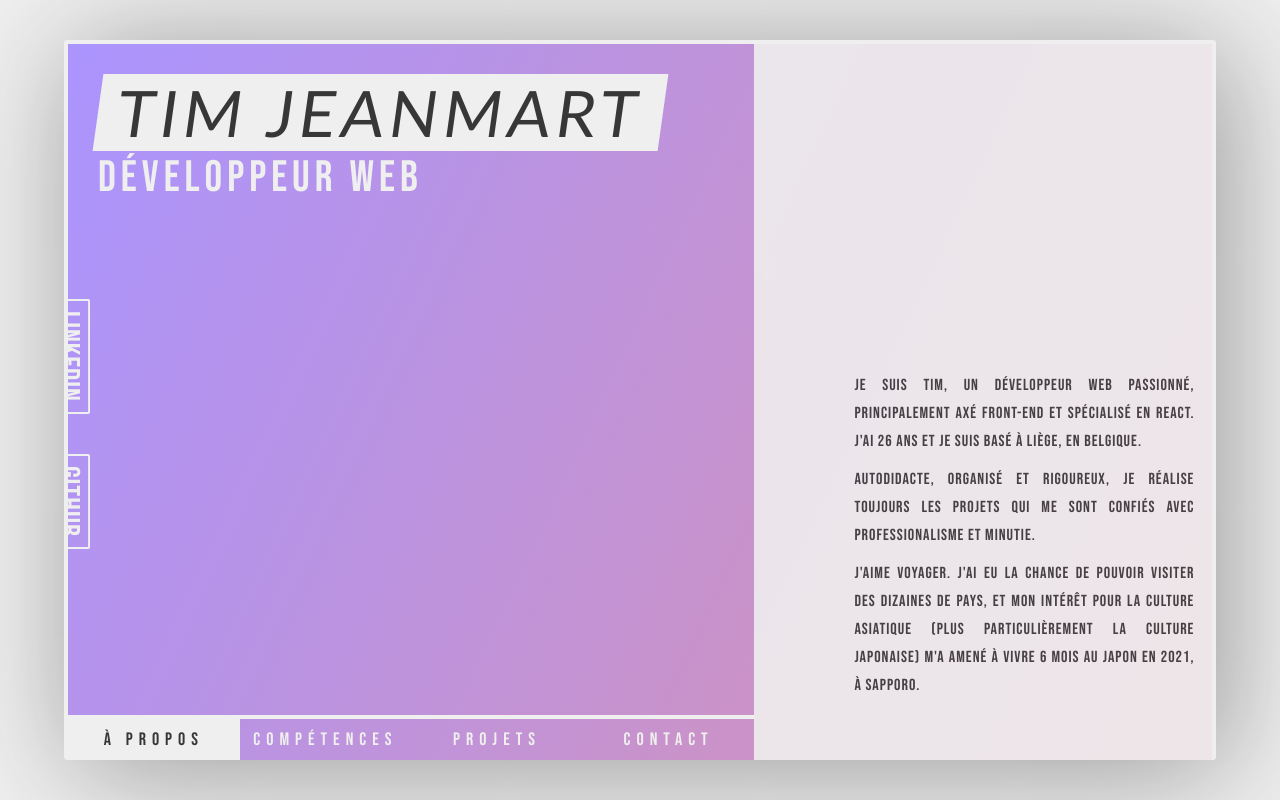
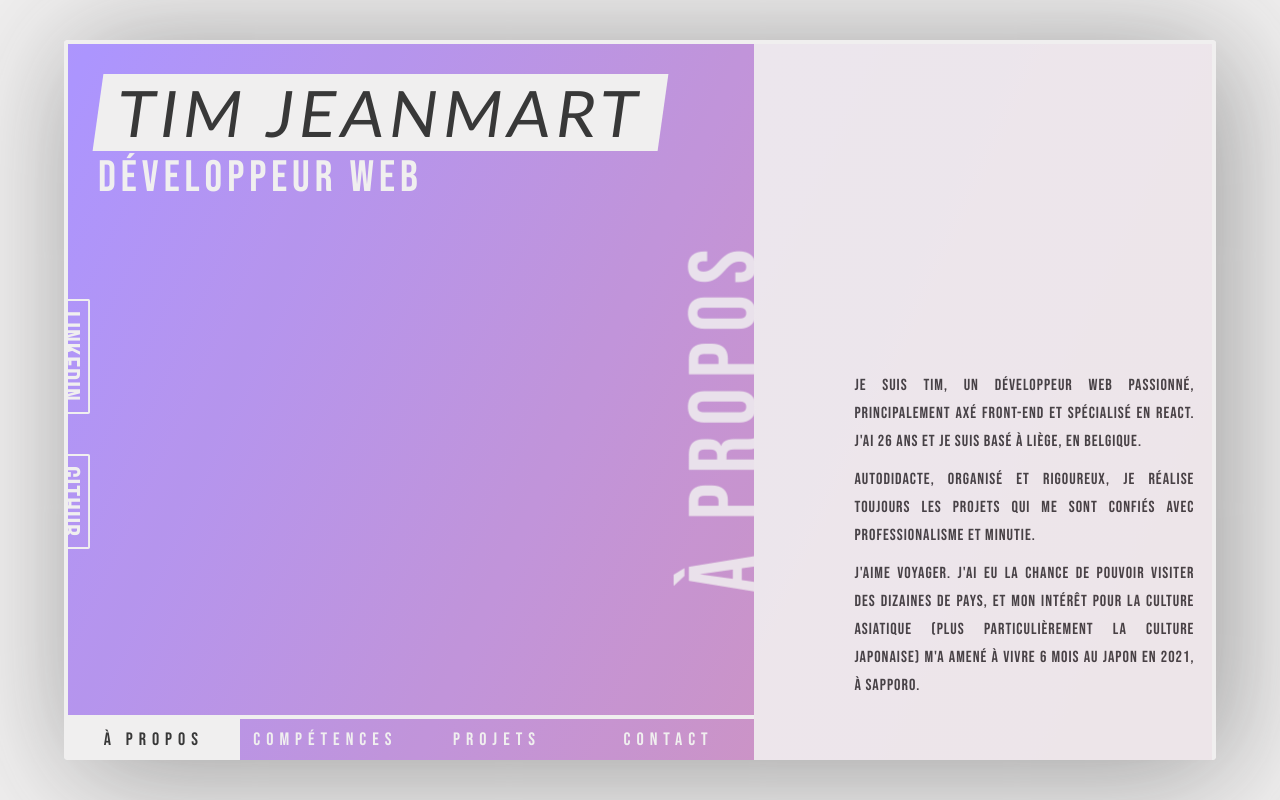
Before and after one commit to Tim-jn/portfolio-v2, a React (Create React App) app: page / in a window 1280 px wide. Built offline with nearby package versions, Linux system fonts and the light colour scheme.

Commit message:
add section titles

```diff
--- a/src/App.scss
+++ b/src/App.scss
@@ -76,3 +76,13 @@ button {
   justify-content: center;
   align-items: center;
 }
+
+.section-title {
+  font-size: calc($h1-desktop-size) + 30px;
+  letter-spacing: 10px;
+  color: $secondary-color;
+  opacity: 0.95;
+  position: absolute;
+  top: 50%;
+  transform: rotate(-90deg);
+}
--- a/src/Components/About/About.scss
+++ b/src/Components/About/About.scss
@@ -3,7 +3,7 @@
 .about-section {
   width: 100%;
   height: 100%;
-  max-width: 340px!important;
+  max-width: 340px !important;
 }
 
 .about-section p {
@@ -11,3 +11,7 @@
   color: $primary-color;
   text-align: justify;
 }
+
+.about-section .section-title {
+  left: -204px;
+}
--- a/src/Components/About/About.tsx
+++ b/src/Components/About/About.tsx
@@ -1,8 +1,13 @@
 import "./About.scss";
 
-export default function About() {
+type Props = {
+  title: string;
+};
+
+export default function About({ title }: Props) {
   return (
     <div className="about-section">
+      <div className="section-title">{title}</div>
       <div className="paragraphs">
         <p>
           Je suis Tim, un développeur web passionné, principalement axé
--- a/src/Components/Contact/Contact.scss
+++ b/src/Components/Contact/Contact.scss
@@ -1 +1,5 @@
 @import "../../App.scss";
+
+.contact-section .section-title {
+  left: -188px;
+}
--- a/src/Components/Contact/Contact.tsx
+++ b/src/Components/Contact/Contact.tsx
@@ -1,5 +1,13 @@
 import "./Contact.scss";
 
-export default function Contact() {
-  return <div>Contact</div>;
+type Props = {
+  title: string;
+};
+
+export default function Contact({ title }: Props) {
+  return (
+    <div className="contact-section">
+      <div className="section-title">{title}</div>
+    </div>
+  );
 }
--- a/src/Components/Skills/Skills.scss
+++ b/src/Components/Skills/Skills.scss
@@ -15,3 +15,7 @@
 .skills-section p a {
   border-bottom: 2px solid $primary-color;
 }
+
+.skills-section .section-title {
+  left: -287px;
+}
--- a/src/Components/Skills/Skills.tsx
+++ b/src/Components/Skills/Skills.tsx
@@ -1,8 +1,13 @@
 import "./Skills.scss";
 
-export default function Skills() {
+type Props = {
+  title: string;
+};
+
+export default function Skills({ title }: Props) {
   return (
     <div className="skills-section">
+      <div className="section-title">{title}</div>
       <div className="paragraphs">
         <p>
           Depuis le début de mon parcours en tant que développeur, j'ai pu
--- a/src/Components/Work/Work.scss
+++ b/src/Components/Work/Work.scss
@@ -3,6 +3,10 @@
 .work-section {
   height: 100%;
   width: 100%;
+}
+
+.work-section .section-title {
+  left: -183px;
 }
 
 .work-item {
--- a/src/Components/Work/Work.tsx
+++ b/src/Components/Work/Work.tsx
@@ -1,10 +1,15 @@
 import { data } from "../../Data/Work";
 import "./Work.scss";
 
-export default function Work() {
+type Props = {
+  title: string;
+};
+
+export default function Work({ title }: Props) {
   return (
     <div className="work-section">
-      {data.map(({ id, name, date, live, source }) => {
+      <div className="section-title">{title}</div>
+      {data.map(({ id, name, date, live }) => {
         return (
           <li className="work-item">
             <p>{date}</p>
--- a/src/Pages/Index/Index.tsx
+++ b/src/Pages/Index/Index.tsx
@@ -24,11 +24,7 @@ export default function Index() {
             <span className="social-text">LinkedIn</span>
             <div className="linkedin"></div>
           </a>
-          <a
-            href="https://github.com/Tim-jn"
-            target="_blank"
-            rel="noreferrer"
-          >
+          <a href="https://github.com/Tim-jn" target="_blank" rel="noreferrer">
             <span className="social-text">GitHub</span>
             <div className="github"></div>
           </a>
@@ -81,13 +77,13 @@ export default function Index() {
       <div className="right-content">
         <section className="content">
           {content === 1 ? (
-            <About />
+            <About title={"à propos"} />
           ) : content === 2 ? (
-            <Skills />
+            <Skills title={"compétences"} />
           ) : content === 3 ? (
-            <Work />
+            <Work title={"projets"} />
           ) : content === 4 ? (
-            <Contact />
+            <Contact title={"contact"} />
           ) : (
             ""
           )}
```
